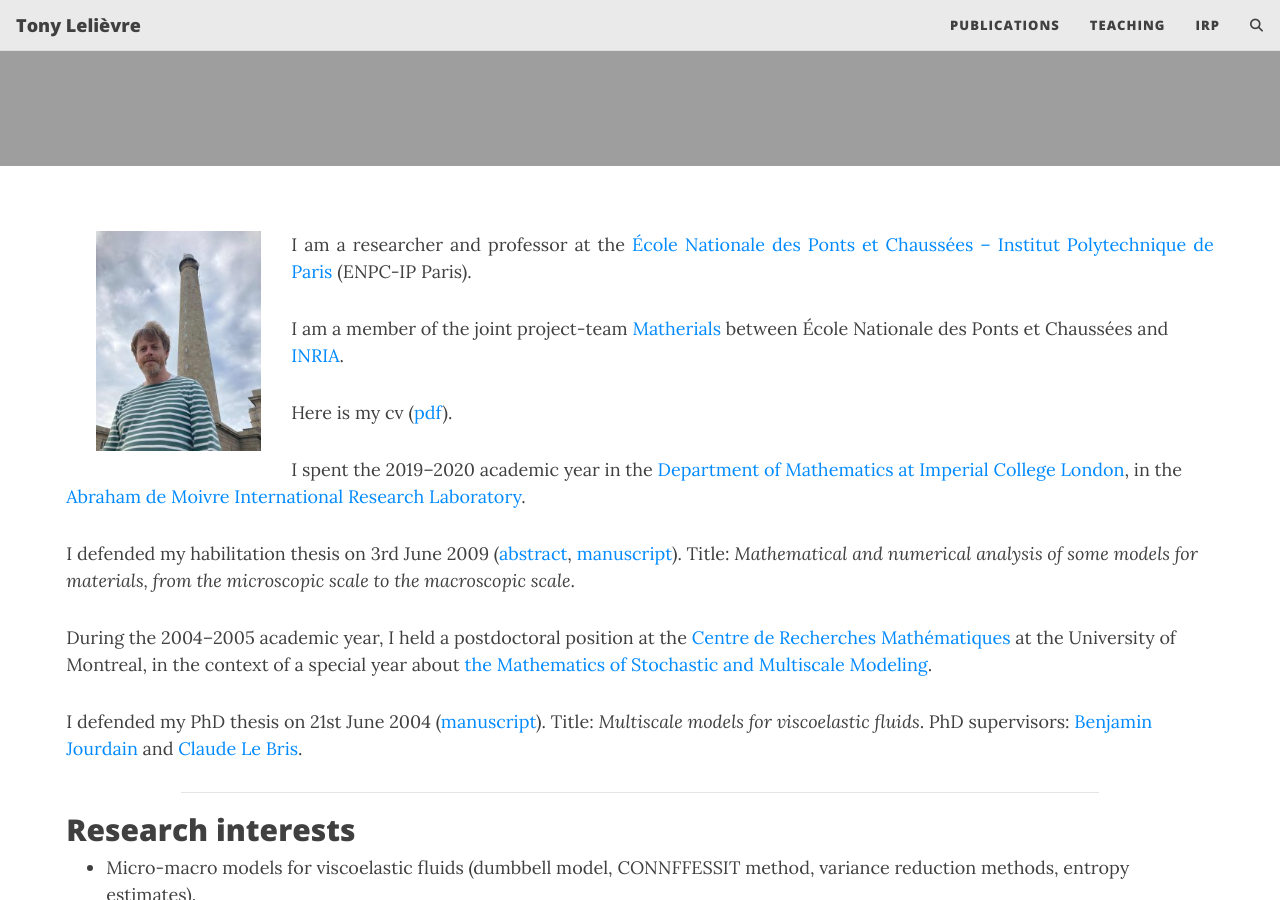
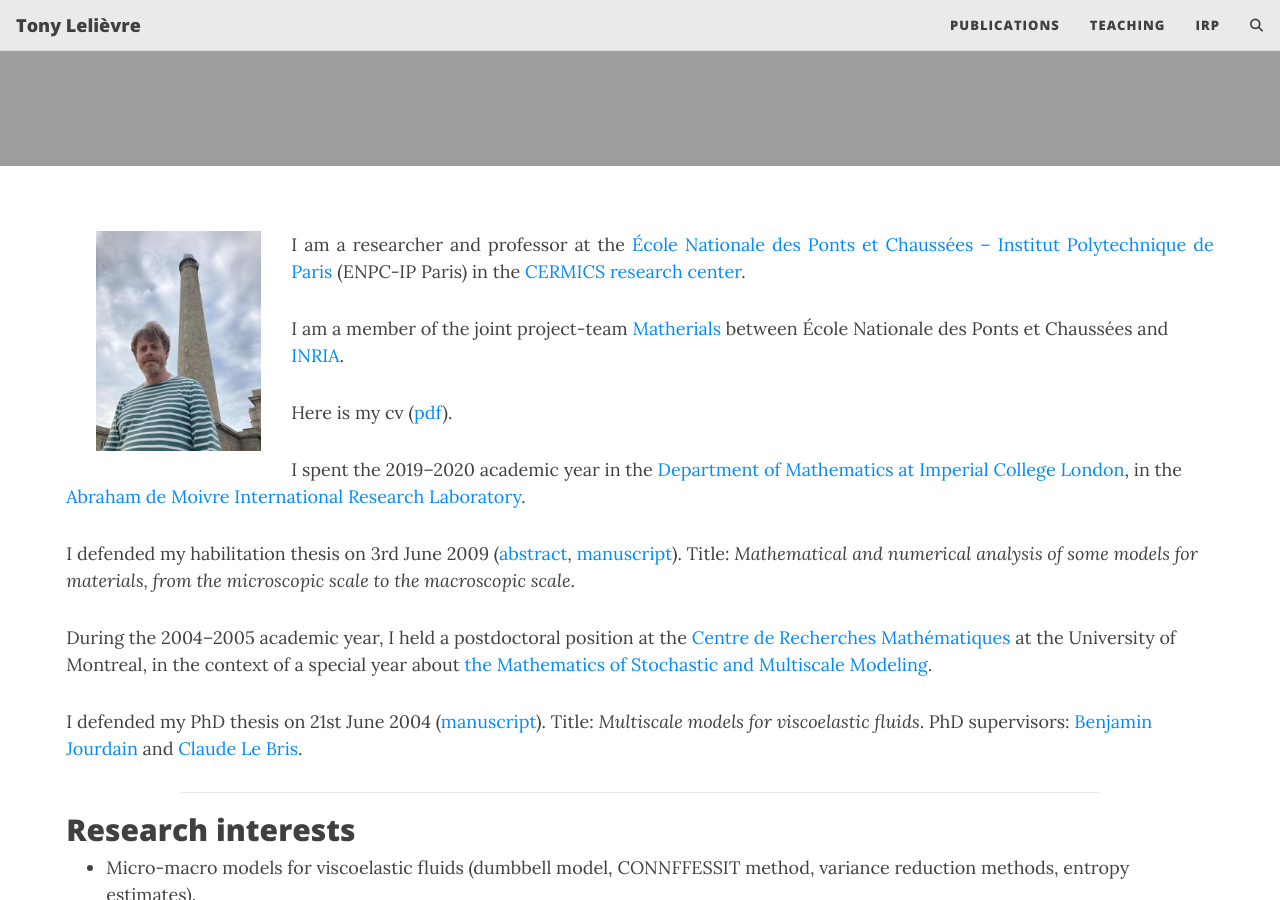
Before and after one commit to Tony-Lelievre/Tony-Lelievre.github.io, a Jekyll site: the page built from index.html, in a window 1280 px wide and 900 px high, scrolled down 321 px. Built offline with Jekyll 4.4.1, drawn with Linux system fonts in a browser that asks for light colours; the list of posts is cut into pages by our own code; comment, search, counter and statistics services are not loaded.

Commit message:
Add CERMICS link to homepage

```diff
--- a/index.html
+++ b/index.html
@@ -5,7 +5,7 @@ cover-img: /assets/images/coriolis2.jpg
 
 
 <img class="size-medium wp-image-5715 alignleft" src="assets/images/IMG_4483_petit-225x300.jpg" alt="IMG_4483_petit" width="225" style="padding: 30px;" align="left"/>
-<p style="text-align: justify;">I am a researcher and professor at the <a href="https://ecoledesponts.fr/">École Nationale des Ponts et Chaussées – Institut Polytechnique de Paris</a> (ENPC-IP Paris).
+<p style="text-align: justify;">I am a researcher and professor at the <a href="https://ecoledesponts.fr/">École Nationale des Ponts et Chaussées – Institut Polytechnique de Paris</a> (ENPC-IP Paris) in the <a href="https://cermics.github.io/cermics/">CERMICS research center</a>.
 </p>
 
 <p>
```
